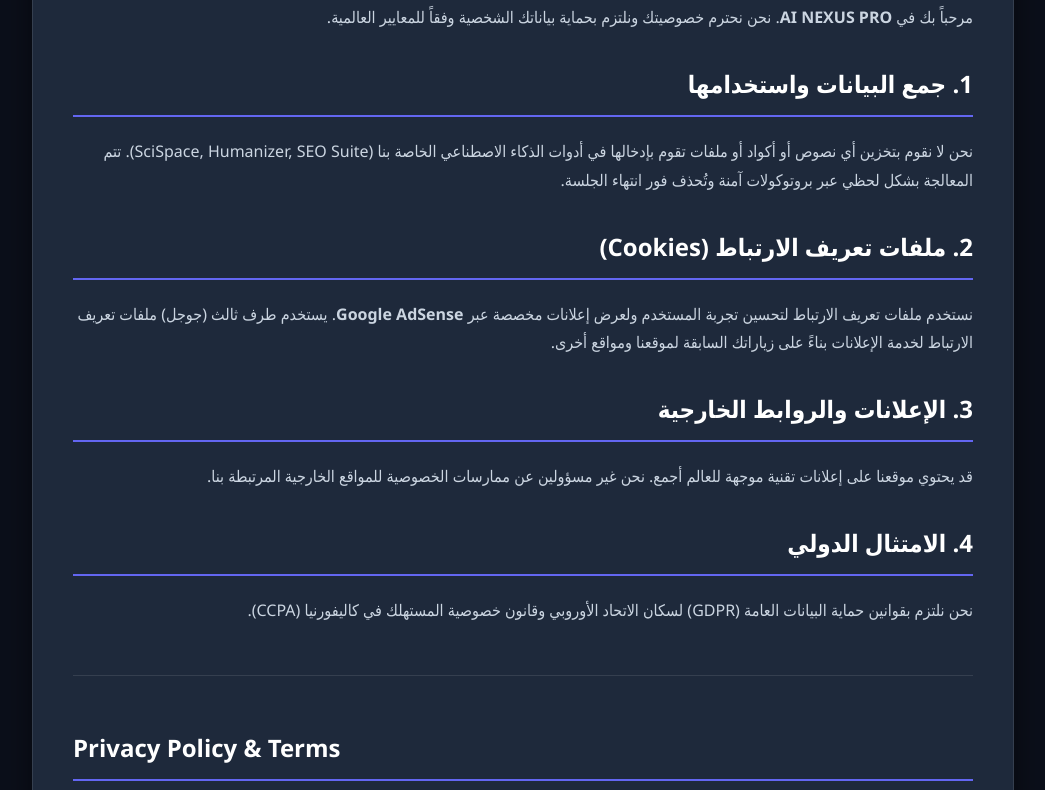
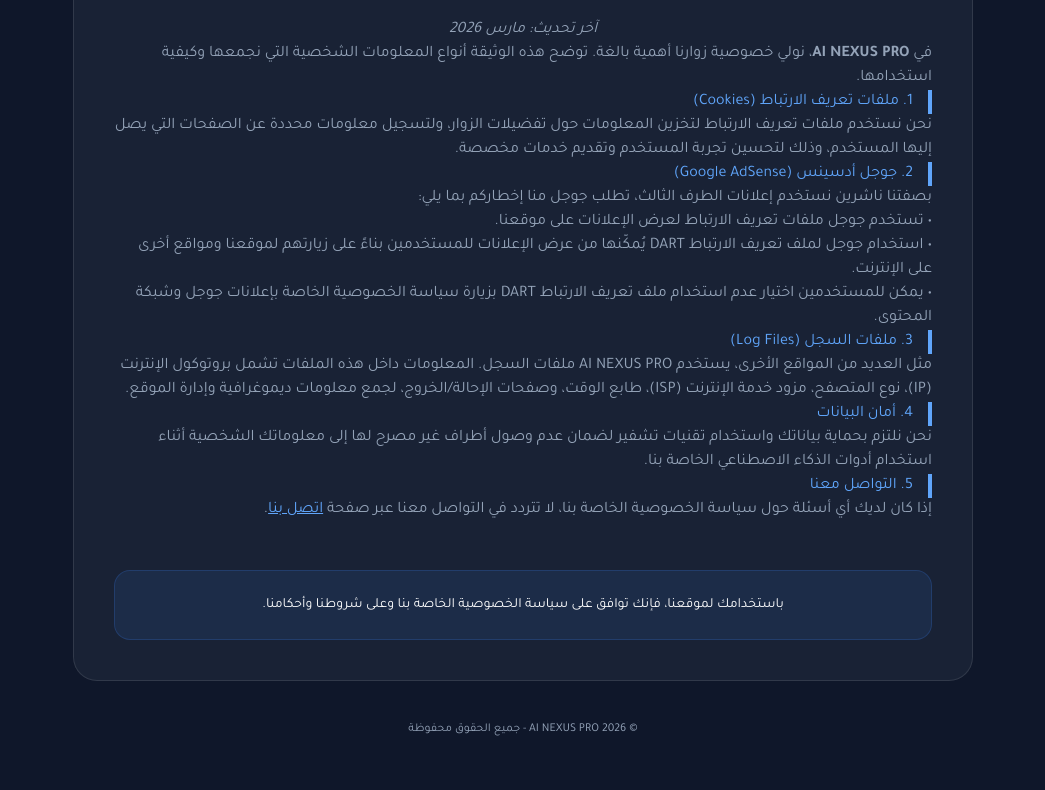
Before and after one commit to rogaareef/ai-nexus-pro, a website: page policy.html in a window 1280 px wide. Shown: the part 191-981 px from the top of the page, without its empty margins (117-1162 px from the left). After the commit the page ends 952 px from the top, so only its background shows below. Drawn offline with nearby package versions, Linux system fonts and the light colour scheme.

Commit message:
Revise privacy policy layout and content

```diff
--- a/policy.html
+++ b/policy.html
@@ -3,61 +3,59 @@
 <head>
     <meta charset="UTF-8">
     <meta name="viewport" content="width=device-width, initial-scale=1.0">
-    <title>Privacy Policy | AI NEXUS PRO</title>
+    <title>سياسة الخصوصية | AI NEXUS PRO</title>
+    <script src="https://cdn.tailwindcss.com"></script>
+    <link href="https://cdnjs.cloudflare.com/ajax/libs/font-awesome/6.0.0/css/all.min.css" rel="stylesheet">
     <style>
-        :root { --p: #6366f1; --bg: #0b0f1a; --card: #1e293b; --text: #cbd5e1; }
-        body { font-family: 'Segoe UI', Tahoma, sans-serif; background: var(--bg); color: var(--text); line-height: 1.8; padding: 40px 5%; }
-        .container { max-width: 900px; margin: auto; background: var(--card); padding: 40px; border-radius: 20px; border: 1px solid rgba(255,255,255,0.1); box-shadow: 0 10px 30px rgba(0,0,0,0.5); }
-        h1, h2 { color: #fff; border-bottom: 2px solid var(--p); padding-bottom: 10px; margin-top: 30px; }
-        .lang-section { margin-bottom: 50px; }
-        .footer-info { text-align: center; margin-top: 40px; font-size: 14px; color: var(--p); border-top: 1px solid rgba(255,255,255,0.1); padding-top: 20px; }
-        a { color: var(--p); text-decoration: none; }
+        @import url('https://fonts.googleapis.com/css2?family=Tajawal:wght@400;700&display=swap');
+        body { font-family: 'Tajawal', sans-serif; background-color: #0f172a; color: white; line-height: 1.8; }
+        .glass { background: rgba(30, 41, 59, 0.7); backdrop-filter: blur(12px); border: 1px solid rgba(255,255,255,0.1); }
+        .content-card { max-width: 900px; margin: 40px auto; padding: 40px; border-radius: 24px; }
+        h2 { color: #60a5fa; font-size: 1.5rem; font-weight: bold; margin-top: 2rem; margin-bottom: 1rem; border-right: 4px solid #60a5fa; padding-right: 15px; }
+        p { color: #94a3b8; margin-bottom: 1.5rem; }
     </style>
 </head>
-<body>
+<body class="p-6">
 
-<div class="container">
-    <section class="lang-section">
-        <h1>سياسة الخصوصية لـ AI NEXUS PRO</h1>
-        <p>مرحباً بك في <strong>AI NEXUS PRO</strong>. نحن نحترم خصوصيتك ونلتزم بحماية بياناتك الشخصية وفقاً للمعايير العالمية.</p>
+    <nav class="max-w-4xl mx-auto flex justify-between items-center mb-10">
+        <a href="/" class="text-2xl font-black text-blue-400">AI NEXUS PRO</a>
+        <a href="/" class="text-sm text-gray-400 hover:text-white transition">← العودة للرئيسية</a>
+    </nav>
 
-        <h2>1. جمع البيانات واستخدامها</h2>
-        <p>نحن لا نقوم بتخزين أي نصوص أو أكواد أو ملفات تقوم بإدخالها في أدوات الذكاء الاصطناعي الخاصة بنا (SciSpace, Humanizer, SEO Suite). تتم المعالجة بشكل لحظي عبر بروتوكولات آمنة وتُحذف فور انتهاء الجلسة.</p>
+    <div class="glass content-card">
+        <h1 class="text-3xl md:text-4xl font-black mb-8 text-center text-white">سياسة الخصوصية</h1>
 
-        <h2>2. ملفات تعريف الارتباط (Cookies)</h2>
-        <p>نستخدم ملفات تعريف الارتباط لتحسين تجربة المستخدم ولعرض إعلانات مخصصة عبر <strong>Google AdSense</strong>. يستخدم طرف ثالث (جوجل) ملفات تعريف الارتباط لخدمة الإعلانات بناءً على زياراتك السابقة لموقعنا ومواقع أخرى.</p>
+        <p class="text-center italic">آخر تحديث: مارس 2026</p>
 
-        <h2>3. الإعلانات والروابط الخارجية</h2>
-        <p>قد يحتوي موقعنا على إعلانات تقنية موجهة للعالم أجمع. نحن غير مسؤولين عن ممارسات الخصوصية للمواقع الخارجية المرتبطة بنا.</p>
+        <p>في <strong>AI NEXUS PRO</strong>، نولي خصوصية زوارنا أهمية بالغة. توضح هذه الوثيقة أنواع المعلومات الشخصية التي نجمعها وكيفية استخدامها.</p>
 
-        <h2>4. الامتثال الدولي</h2>
-        <p>نحن نلتزم بقوانين حماية البيانات العامة (GDPR) لسكان الاتحاد الأوروبي وقانون خصوصية المستهلك في كاليفورنيا (CCPA).</p>
-    </section>
+        <h2>1. ملفات تعريف الارتباط (Cookies)</h2>
+        <p>نحن نستخدم ملفات تعريف الارتباط لتخزين المعلومات حول تفضيلات الزوار، ولتسجيل معلومات محددة عن الصفحات التي يصل إليها المستخدم، وذلك لتحسين تجربة المستخدم وتقديم خدمات مخصصة.</p>
 
-    <hr style="border: 0; border-top: 1px solid rgba(255,255,255,0.1); margin: 50px 0;">
+        <h2>2. جوجل أدسينس (Google AdSense)</h2>
+        <p>بصفتنا ناشرين نستخدم إعلانات الطرف الثالث، تطلب جوجل منا إخطاركم بما يلي:
+            <br>• تستخدم جوجل ملفات تعريف الارتباط لعرض الإعلانات على موقعنا.
+            <br>• استخدام جوجل لملف تعريف الارتباط DART يُمكّنها من عرض الإعلانات للمستخدمين بناءً على زيارتهم لموقعنا ومواقع أخرى على الإنترنت.
+            <br>• يمكن للمستخدمين اختيار عدم استخدام ملف تعريف الارتباط DART بزيارة سياسة الخصوصية الخاصة بإعلانات جوجل وشبكة المحتوى.
+        </p>
 
-    <section class="lang-section" dir="ltr" style="text-align: left;">
-        <h1>Privacy Policy & Terms</h1>
-        <p>Welcome to <strong>AI NEXUS PRO</strong>. This policy explains how we handle data for our global users in the USA, Europe, Asia, and beyond.</p>
+        <h2>3. ملفات السجل (Log Files)</h2>
+        <p>مثل العديد من المواقع الأخرى، يستخدم AI NEXUS PRO ملفات السجل. المعلومات داخل هذه الملفات تشمل بروتوكول الإنترنت (IP)، نوع المتصفح، مزود خدمة الإنترنت (ISP)، طابع الوقت، وصفحات الإحالة/الخروج، لجمع معلومات ديموغرافية وإدارة الموقع.</p>
 
-        <h2>1. Data Processing</h2>
-        <p>All input provided to our AI tools (SEO Pro, Academic Lab, Code Debugger) is processed in real-time via encrypted SSL channels. We <strong>DO NOT</strong> store your intellectual property or sensitive data on our servers.</p>
+        <h2>4. أمان البيانات</h2>
+        <p>نحن نلتزم بحماية بياناتك واستخدام تقنيات تشفير لضمان عدم وصول أطراف غير مصرح لها إلى معلوماتك الشخصية أثناء استخدام أدوات الذكاء الاصطناعي الخاصة بنا.</p>
 
-        <h2>2. Advertising & Google AdSense</h2>
-        <p>We use third-party advertising companies to serve ads when you visit our website. Google, as a third-party vendor, uses cookies to serve ads on this site. You may opt-out of personalized advertising by visiting Google Ads Settings.</p>
+        <h2>5. التواصل معنا</h2>
+        <p>إذا كان لديك أي أسئلة حول سياسة الخصوصية الخاصة بنا، لا تتردد في التواصل معنا عبر صفحة <a href="/contact.html" class="text-blue-400 underline">اتصل بنا</a>.</p>
 
-        <h2>3. International Standards (GDPR & CCPA)</h2>
-        <p>We comply with the General Data Protection Regulation (GDPR) and California Consumer Privacy Act (CCPA). Users have the right to access, delete, or limit the use of their data.</p>
+        <div class="mt-12 p-6 bg-blue-500/10 rounded-2xl border border-blue-500/20 text-center">
+            <p class="text-white text-sm mb-0">باستخدامك لموقعنا، فإنك توافق على سياسة الخصوصية الخاصة بنا وعلى شروطنا وأحكامنا.</p>
+        </div>
+    </div>
 
-        <h2>Contact Global Admin</h2>
-        <p>If you have any questions regarding this policy, contact us at: <br>
-        <strong>Email: <a href="mailto:Gogo24173@gmail.com">Gogo24173@gmail.com</a></strong></p>
-    </section>
-
-    <div class="footer-info">
-        &copy; 2026 AI Nexus Pro Global Hub | Serving the World from Gogo24173@gmail.com
-    </div>
-</div>
+    <footer class="text-center text-gray-600 text-xs mt-10">
+        <p>© 2026 AI NEXUS PRO - جميع الحقوق محفوظة</p>
+    </footer>
 
 </body>
 </html>
```
